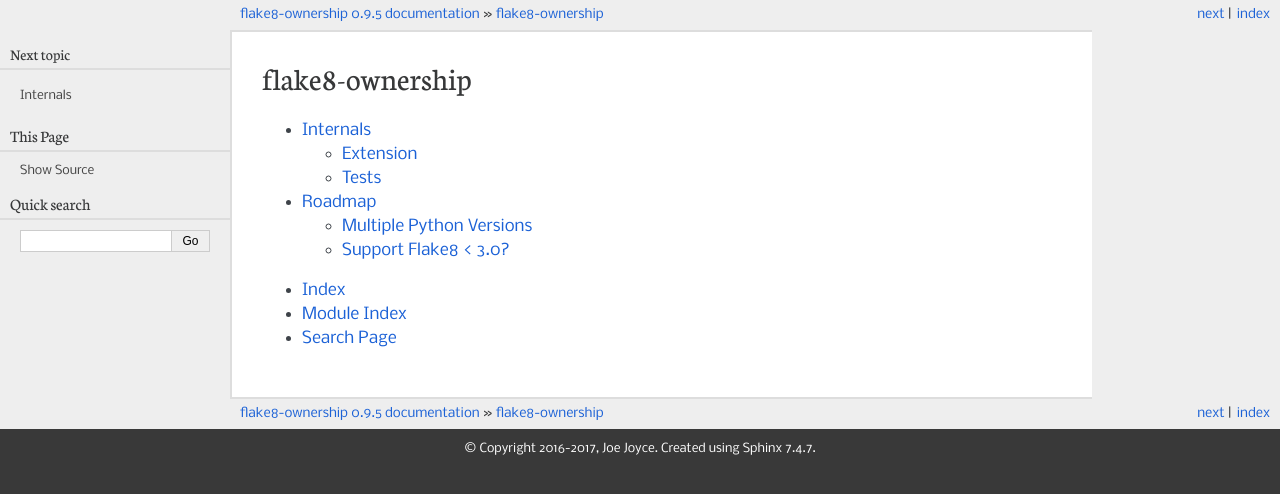
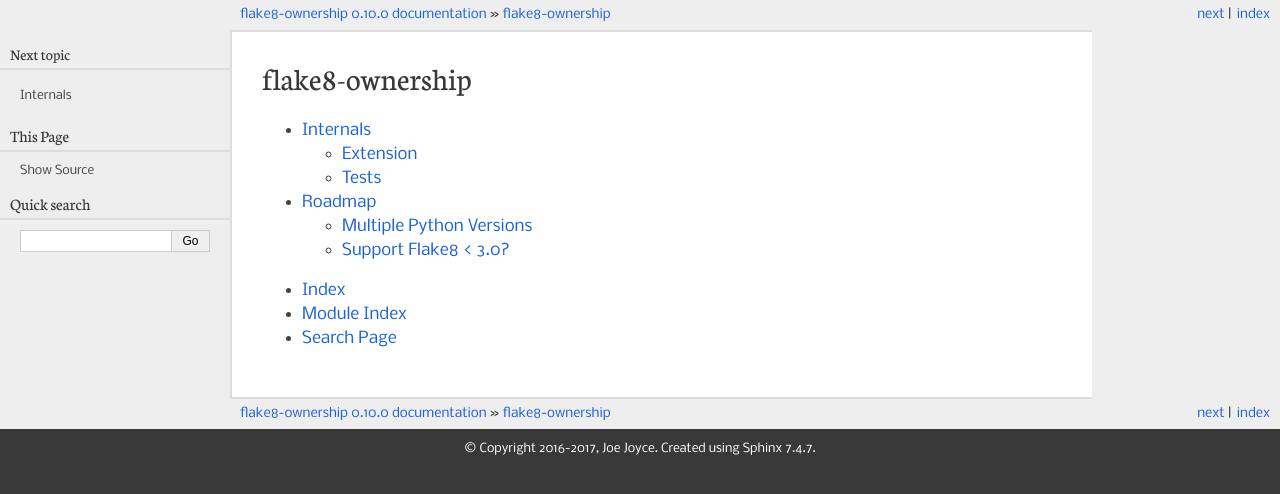
Before and after one commit to decafjoe/flake8-ownership, a Sphinx documentation site: the page built from doc/index.rst, in a window 1280 px wide. Shown: the top 494 px of the page. Built offline with Sphinx 7.4.7, drawn with Linux system fonts in a browser that asks for light colours.

Commit message:
Bumps version to 0.10.0.

```diff
--- a/CHANGELOG.rst
+++ b/CHANGELOG.rst
@@ -2,8 +2,8 @@
 Changelog
 =========
 
-0.9.5
------
+0.10.0
+------
 
 * Formalized and documented Python 3 and PyPy support.
 
--- a/doc/conf.py
+++ b/doc/conf.py
@@ -23,8 +23,8 @@
 project = u'flake8-ownership'
 copyright = u'2016-2017, Joe Joyce'
 author = u'Joe Joyce'
-version = u'0.9'
-release = u'0.9.5'
+version = u'0.10'
+release = u'0.10.0'
 
 # Paths
 exclude_patterns = ['_build', 'Thumbs.db', '.DS_Store']
--- a/setup.py
+++ b/setup.py
@@ -12,7 +12,7 @@
 
 
 name = 'flake8-ownership'
-version = '0.9.5'
+version = '0.10.0'
 requires = (
     'flake8>=3,<4',
 )
```
Also changed, not shown: 1 other file.
